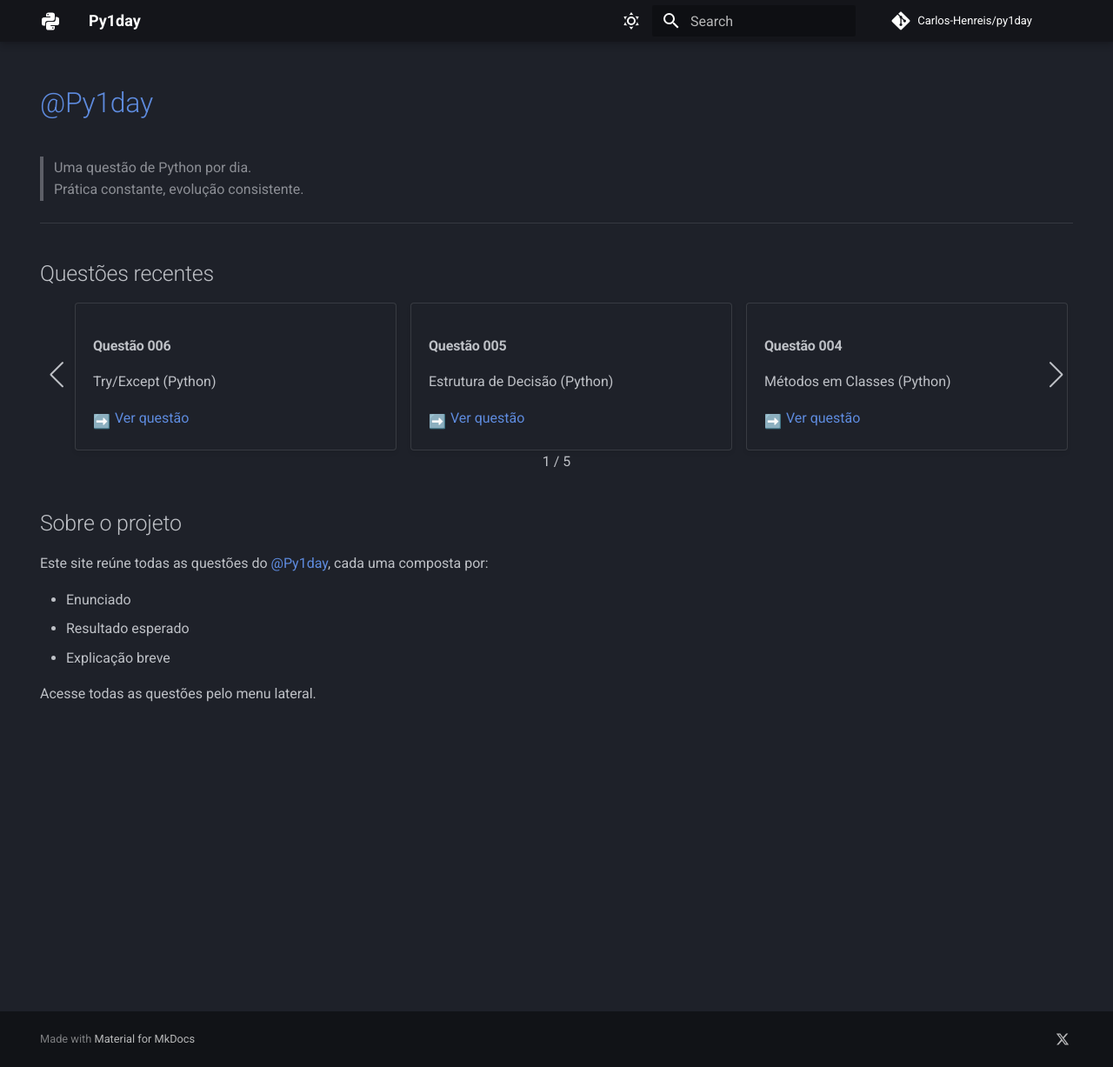
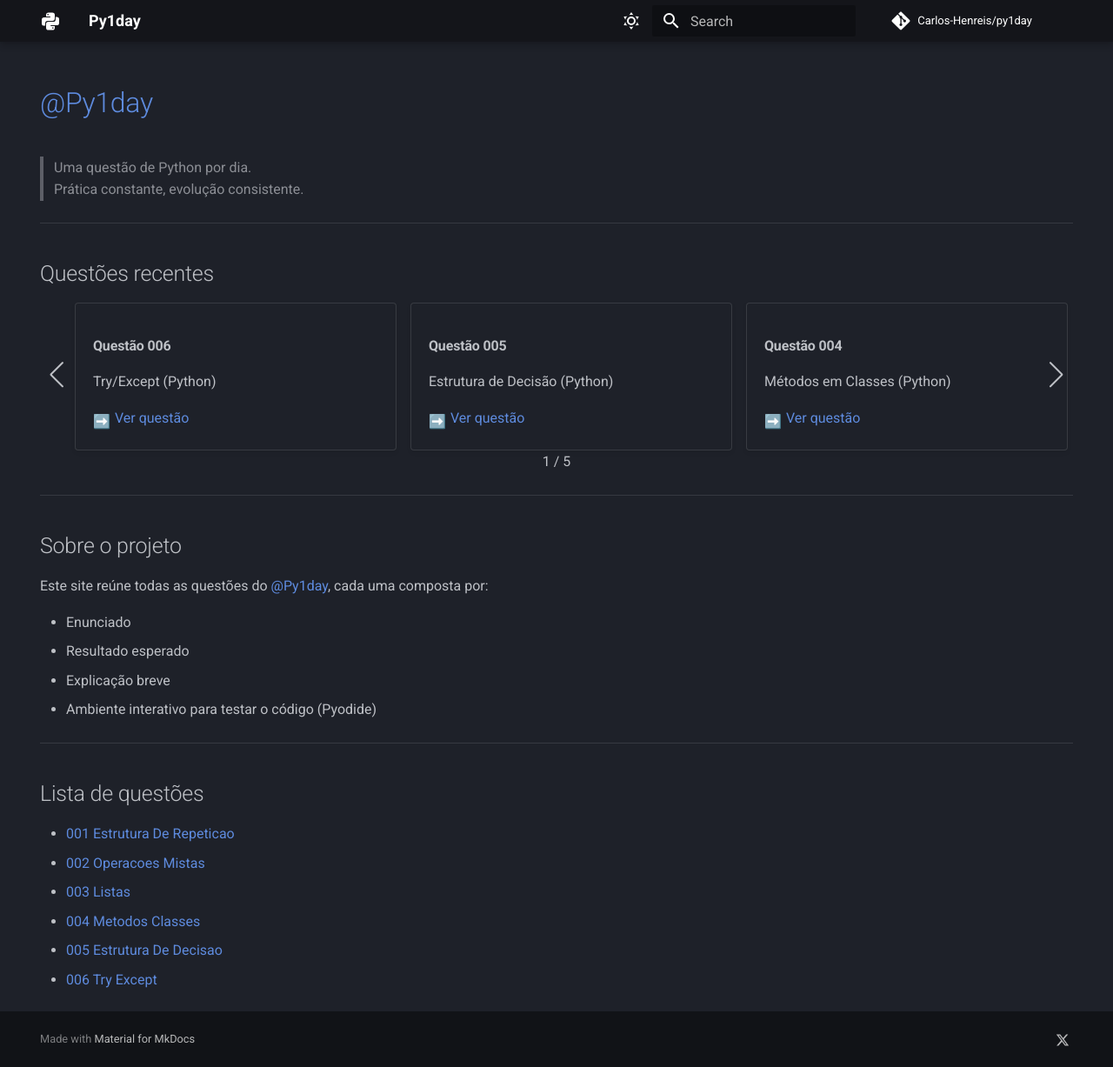
Before and after one commit to Carlos-Henreis/py1day, an MkDocs documentation site: the page built from docs/index.md, in a window 1280 px wide and 1227 px high. Shown: the whole window at 87% size. Built offline with MkDocs 1.6.1 and Material for MkDocs 9.7.7, drawn with Linux system fonts in a browser that asks for light colours; comment, search, counter and statistics services are not loaded.

Commit message:
adicionando todas as questões na primeira página

````diff
--- a/docs/index.md
+++ b/docs/index.md
@@ -19,6 +19,7 @@ hide:
     <div class="swiper-pagination"></div>
 </div>
 
+---
 
 ## Sobre o projeto
 
@@ -27,5 +28,19 @@ Este site reúne todas as questões do [@Py1day](https://x.com/Py1Day), cada uma
 - Enunciado
 - Resultado esperado
 - Explicação breve
+- Ambiente interativo para testar o código (Pyodide)
 
-Acesse todas as questões pelo menu lateral.
+---
+## Lista de questões
+
+```python exec="true"
+from pathlib import Path
+
+base = Path("docs/questoes")
+files = sorted(base.glob("*.md"))
+
+for f in files:
+    if f.name != "index.md":
+        name = f.stem.replace("-", " ").title()
+        print(f"- [{name}](questoes/{f.stem}/)")
+```
````
